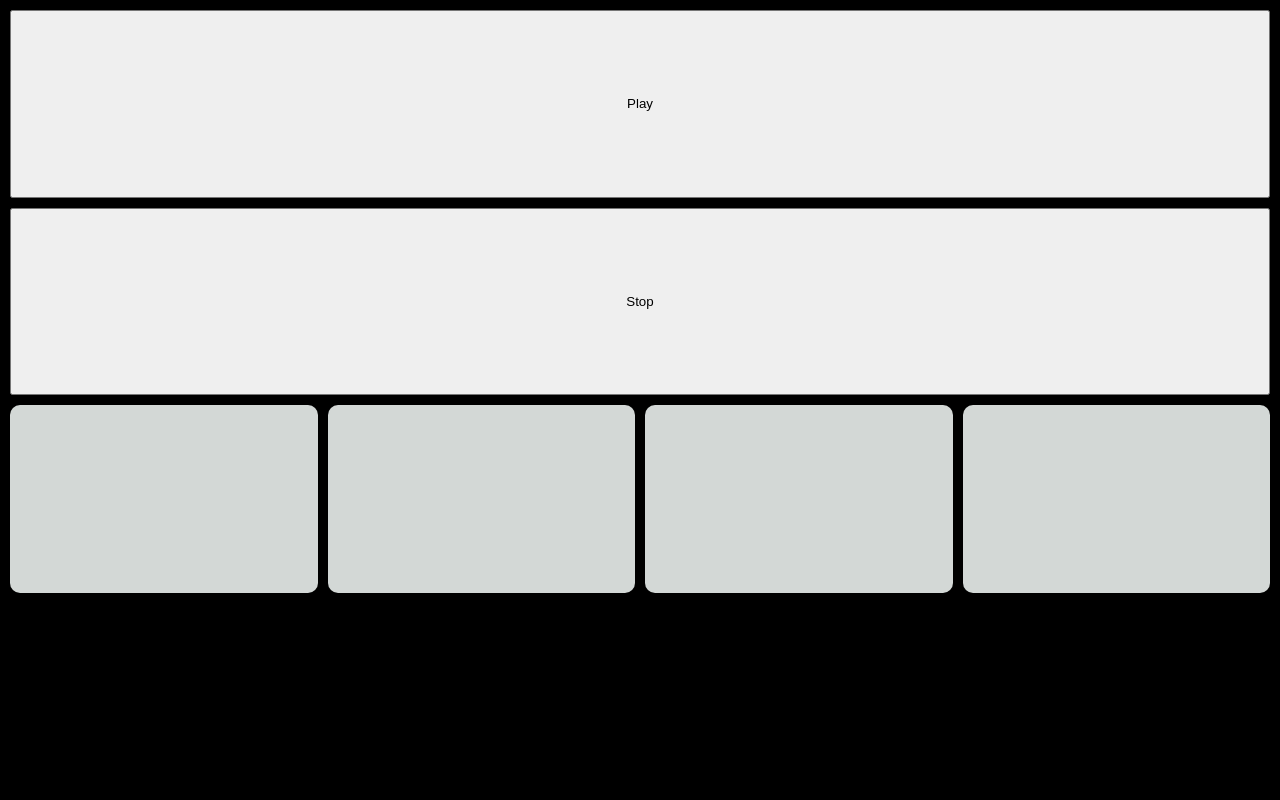
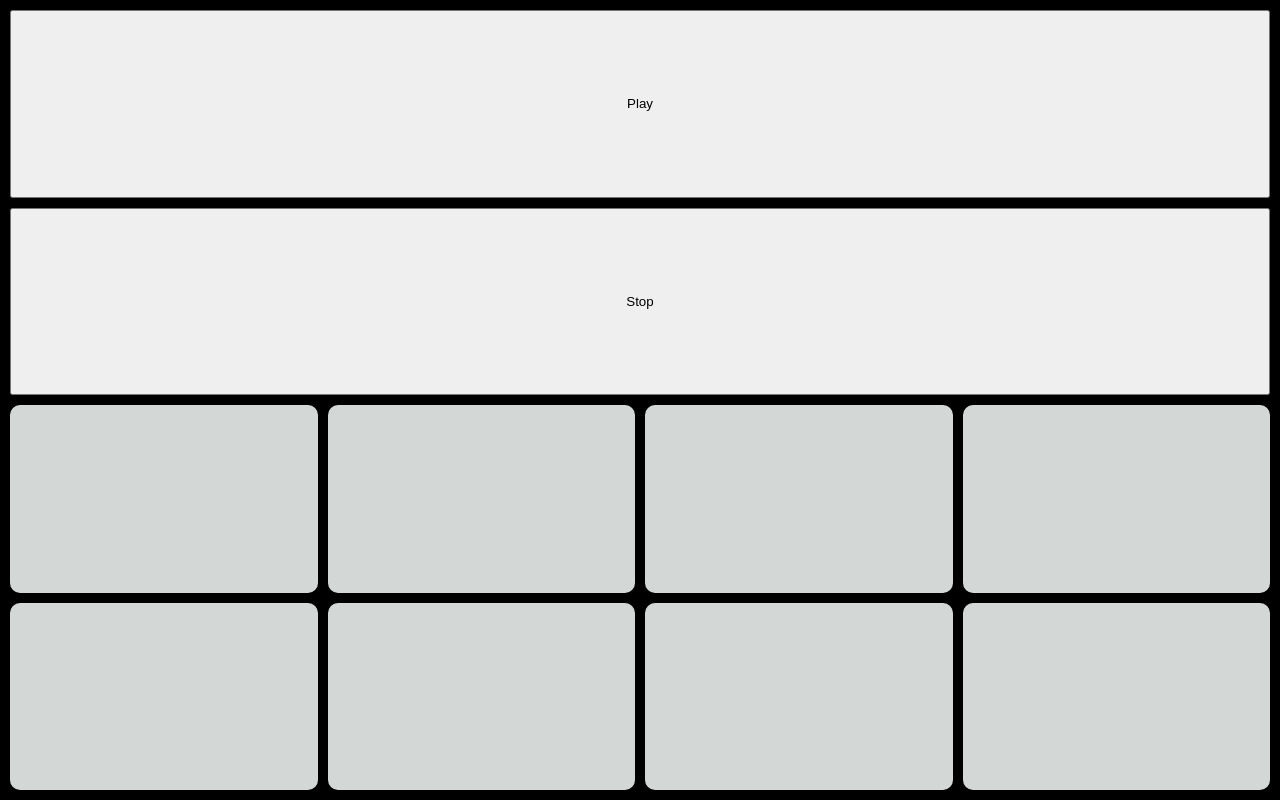
Before and after one commit to umarmohammed/step-sequencer, an Angular app: page / in a window 1280 px wide. Built offline with nearby package versions, Linux system fonts and the light colour scheme.

Commit message:
create another channel
#13

```diff
--- a/src/app/app.component.html
+++ b/src/app/app.component.html
@@ -1,5 +1,12 @@
 <div class="container">
   <button (click)="sequence.play = true" class="button">Play</button>
   <button (click)="sequence.play = false" class="button">Stop</button>
-  <app-channel-sequence class="channel-sequence"></app-channel-sequence>
+  <app-channel-sequence
+    class="channel-sequence"
+    src="assets/kick-classic.wav"
+  ></app-channel-sequence>
+  <app-channel-sequence
+    class="channel-sequence"
+    src="assets/snare-808.wav"
+  ></app-channel-sequence>
 </div>
--- a/src/app/channel-sequence/channel-sequence.component.html
+++ b/src/app/channel-sequence/channel-sequence.component.html
@@ -1,11 +1,11 @@
-<audio #audioPlayer [appPlay]="sequence.beats$ | async">
-  <source src="assets/kick-classic.wav" type="audio/wav" />
+<audio #audioPlayer [appPlay]="beat$ | async">
+  <source [src]="src" type="audio/wav" />
 </audio>
 
 <div class="container">
   <div
     class="item"
     *ngFor="let item of items"
-    [class.active]="(sequence.beats$ | async) === item"
+    [class.active]="(beat$ | async) === item"
   ></div>
 </div>
--- a/src/app/channel-sequence/channel-sequence.component.ts
+++ b/src/app/channel-sequence/channel-sequence.component.ts
@@ -1,5 +1,6 @@
-import { Component } from '@angular/core';
+import { Component, Input } from '@angular/core';
 import { SequenceService } from '../services/sequence.service';
+import { filter } from 'rxjs/operators';
 
 @Component({
   selector: 'app-channel-sequence',
@@ -9,5 +10,10 @@ import { SequenceService } from '../services/sequence.service';
 export class ChannelSequenceComponent {
   items = [1, 2, 3, 4];
 
+  @Input()
+  src: string;
+
+  beat$ = this.sequence.beats$.pipe(filter(beat => this.items.includes(beat)));
+
   constructor(public sequence: SequenceService) {}
 }
```
